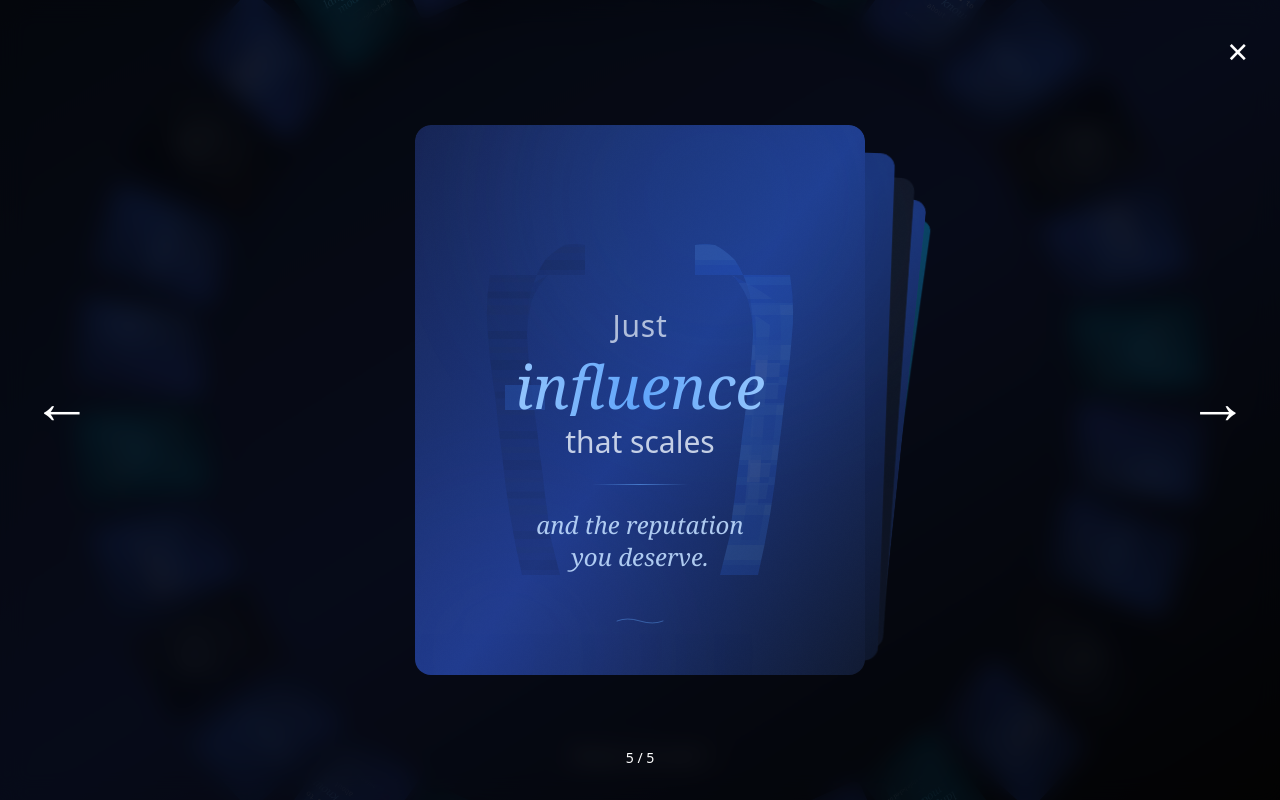
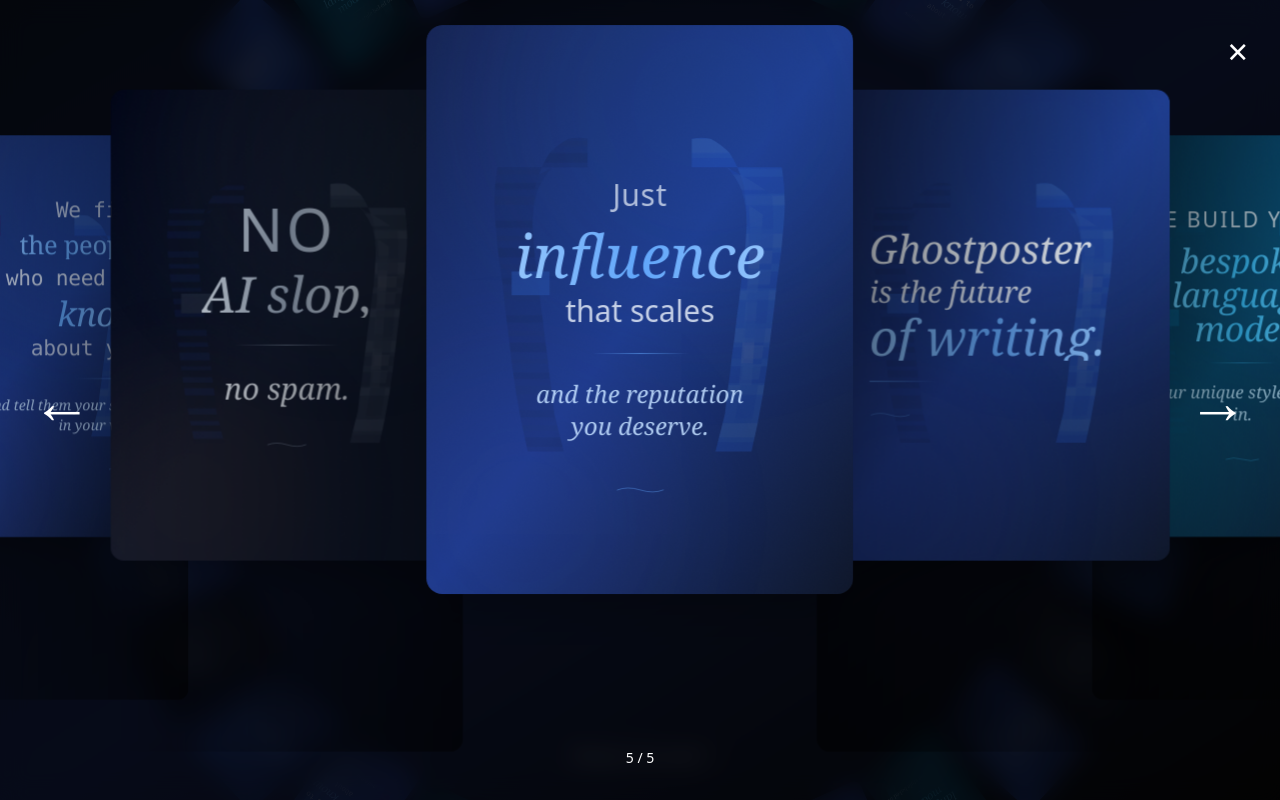
Before and after one commit to divyavenn/ghostpost, a React (Vite) app in the folder frontend/: page /login in a window 1280 px wide. Both pictures are taken after a click on the button 1011 px from the left and 65 px from the top of the page. Built offline with nearby package versions, Linux system fonts and the light colour scheme; no server answers.

Commit message:
carousel finalized

```diff
--- a/frontend/src/components/CardLightbox.tsx
+++ b/frontend/src/components/CardLightbox.tsx
@@ -2,14 +2,14 @@ import { useEffect, useState } from 'react';
 import type { ComponentType } from 'react';
 import { motion, AnimatePresence } from 'framer-motion';
 import { Swiper, SwiperSlide } from 'swiper/react';
-import { Navigation, Keyboard, EffectCards } from 'swiper/modules';
+import { Navigation, Keyboard, EffectCoverflow } from 'swiper/modules';
 import type { LoginCard } from '../data/loginCards';
 import type { Swiper as SwiperType } from 'swiper';
 
 // Import Swiper styles
 import 'swiper/css';
 import 'swiper/css/navigation';
-import 'swiper/css/effect-cards';
+import 'swiper/css/effect-coverflow';
 
 interface CardLightboxProps {
   cards: LoginCard[];
@@ -49,23 +49,27 @@ export function CardLightbox({ cards, currentIndex, onClose }: CardLightboxProps
         </button>
 
         {/* Swiper carousel */}
-        <div className="max-w-2xl w-full mx-auto flex items-center justify-center h-[600px]" onClick={(e) => e.stopPropagation()}>
+        <div className="w-full mx-auto flex items-center justify-center" onClick={(e) => e.stopPropagation()}>
           <Swiper
-            modules={[Navigation, Keyboard, EffectCards]}
-            effect="cards"
+            modules={[Navigation, Keyboard, EffectCoverflow]}
+            effect="coverflow"
             grabCursor={true}
+            centeredSlides={true}
+            slidesPerView={3}
             loop={true}
             initialSlide={currentIndex}
             onSlideChange={(swiper) => setActiveIndex(swiper.realIndex)}
-            cardsEffect={{
-              perSlideOffset: 8,
-              perSlideRotate: 2,
-              rotate: true,
+            coverflowEffect={{
+              rotate: 0,
+              stretch: 0,
+              depth: 100,
+              modifier: 2.5,
               slideShadows: true,
             }}
             style={{
-              width: '450px',
-              height: '550px',
+              width: '100%',
+              paddingTop: '50px',
+              paddingBottom: '50px',
             }}
             keyboard={{
               enabled: true,
@@ -78,7 +82,7 @@ export function CardLightbox({ cards, currentIndex, onClose }: CardLightboxProps
             className="!pb-0"
           >
             {cards.map((card, index) => (
-              <SwiperSlide key={card.id} className="!rounded-2xl !overflow-hidden">
+              <SwiperSlide key={card.id} className="!rounded-2xl !overflow-hidden" style={{ width: '300px', height: '800px' }}>
                 <div className="w-full h-full">
                   {card.component ? (
                     // Render full component (Poster) for lightbox
```
